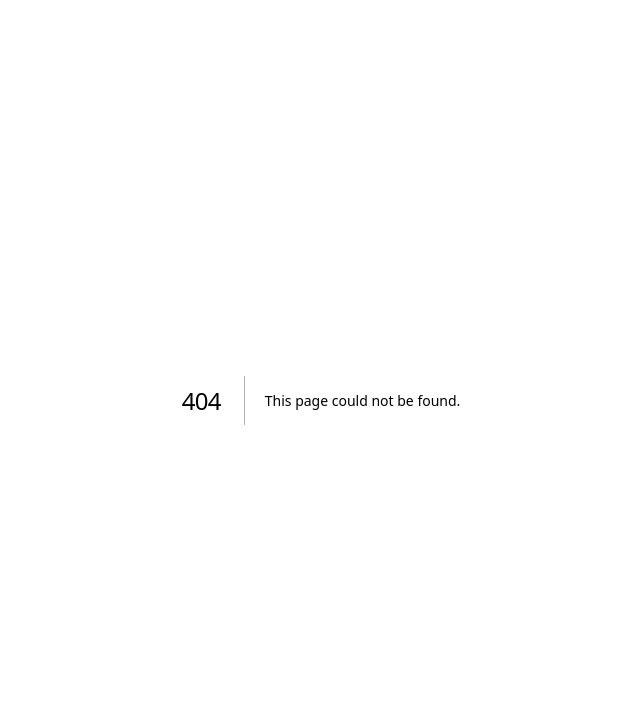
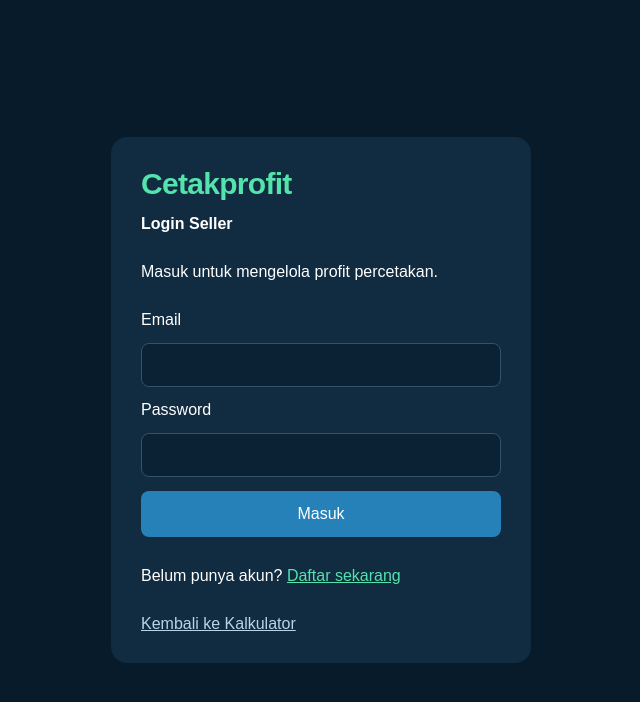
Before and after one commit to teguhbadru/Cetak-Profit, a Next.js app: page /login in a window 1280 px wide. Before the commit this address had no page. Shown: the top 702 px of the page, without its empty margins (319-959 px from the left). Built offline with nearby package versions, Linux system fonts and the light colour scheme.

Commit message:
Create page.tsx
Add login page

```diff
--- /dev/null
+++ b/app/login/page.tsx
@@ -0,0 +1,123 @@
+
+'use client'
+
+import { useState, type FormEvent } from 'react'
+import { useRouter } from 'next/navigation'
+import Link from 'next/link'
+import { createClient } from '../../lib/supabase/browser'
+
+export default function LoginPage() {
+  const router = useRouter()
+  const [email, setEmail] = useState('')
+  const [password, setPassword] = useState('')
+  const [loading, setLoading] = useState(false)
+  const [error, setError] = useState('')
+
+  async function handleLogin(e: FormEvent<HTMLFormElement>) {
+    e.preventDefault()
+    setLoading(true)
+    setError('')
+
+    try {
+      const supabase = createClient()
+      const { error: loginError } =
+        await supabase.auth.signInWithPassword({
+          email: email.trim(),
+          password
+        })
+
+      if (loginError) {
+        setError(loginError.message)
+        return
+      }
+
+      router.replace('/dashboard')
+      router.refresh()
+    } catch {
+      setError('Terjadi kesalahan. Silakan coba lagi.')
+    } finally {
+      setLoading(false)
+    }
+  }
+
+  const inputStyle = {
+    width: '100%',
+    padding: '12px',
+    background: '#0b2134',
+    border: '1px solid #35526b',
+    borderRadius: '8px',
+    color: '#fff',
+    boxSizing: 'border-box' as const
+  }
+
+  return (
+    <main style={{
+      minHeight: '100vh',
+      background: '#081b2a',
+      color: 'white',
+      display: 'grid',
+      placeItems: 'center',
+      padding: 20
+    }}>
+      <form onSubmit={handleLogin} style={{
+        width: '100%',
+        maxWidth: 420,
+        background: '#112b40',
+        padding: 30,
+        borderRadius: 16,
+        display: 'grid',
+        gap: 14
+      }}>
+        <h1 style={{ color: '#54e3ac' }}>Cetakprofit</h1>
+        <h2>Login Seller</h2>
+        <p>Masuk untuk mengelola profit percetakan.</p>
+
+        <label htmlFor="email">Email</label>
+        <input
+          id="email"
+          type="email"
+          required
+          autoComplete="email"
+          value={email}
+          onChange={e => setEmail(e.target.value)}
+          style={inputStyle}
+        />
+
+        <label htmlFor="password">Password</label>
+        <input
+          id="password"
+          type="password"
+          required
+          autoComplete="current-password"
+          value={password}
+          onChange={e => setPassword(e.target.value)}
+          style={inputStyle}
+        />
+
+        {error && <p role="alert" style={{ color: '#ffaaaa' }}>{error}</p>}
+
+        <button type="submit" disabled={loading} style={{
+          padding: 14,
+          borderRadius: 8,
+          border: 0,
+          background: '#2581b8',
+          color: 'white',
+          cursor: 'pointer'
+        }}>
+          {loading ? 'Memproses...' : 'Masuk'}
+        </button>
+
+        <p>
+          Belum punya akun?{' '}
+          <Link href="/register" style={{ color: '#54e3ac' }}>
+            Daftar sekarang
+          </Link>
+        </p>
+
+        <Link href="/" style={{ color: '#b8d5e8' }}>
+          Kembali ke Kalkulator
+        </Link>
+      </form>
+    </main>
+  )
+}
```
